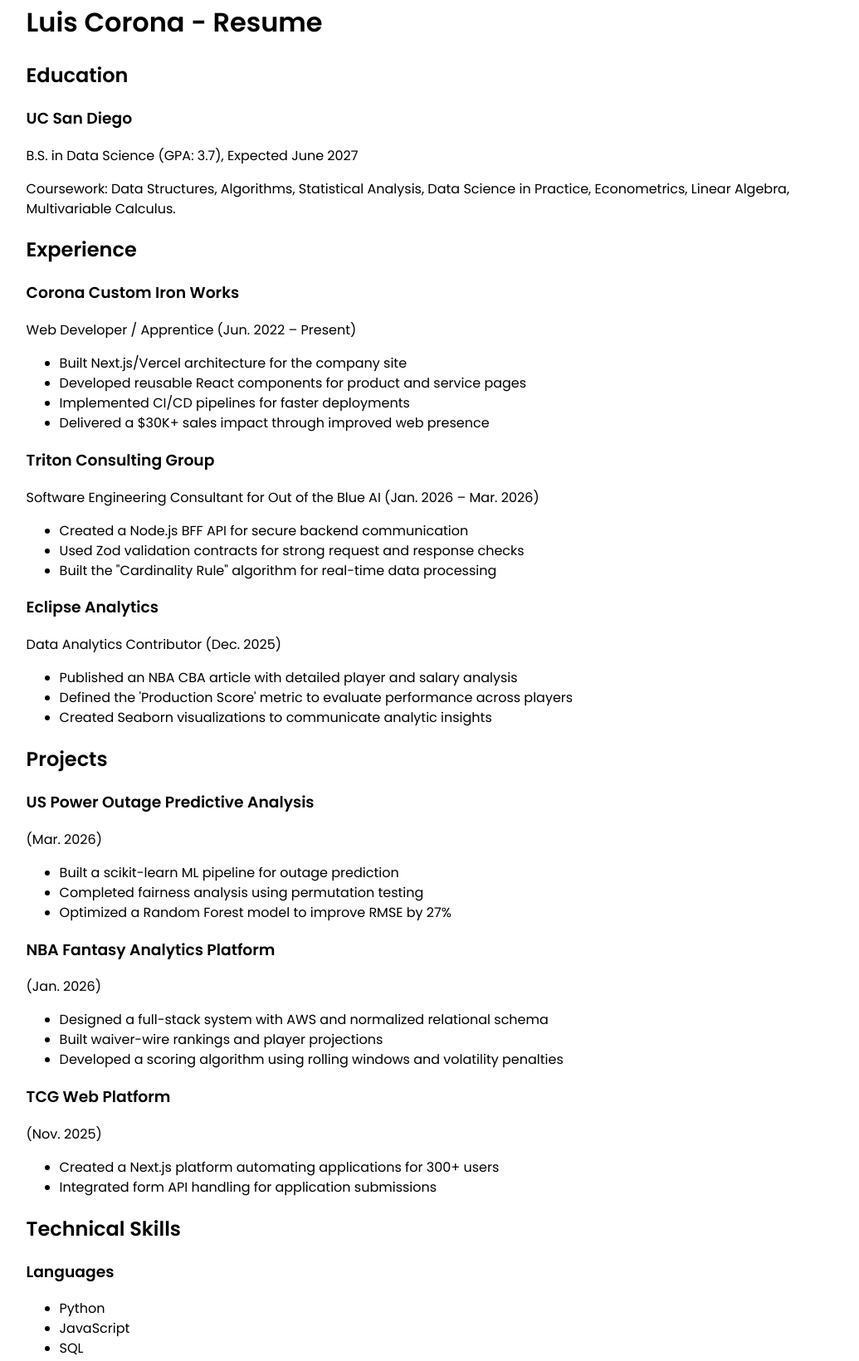
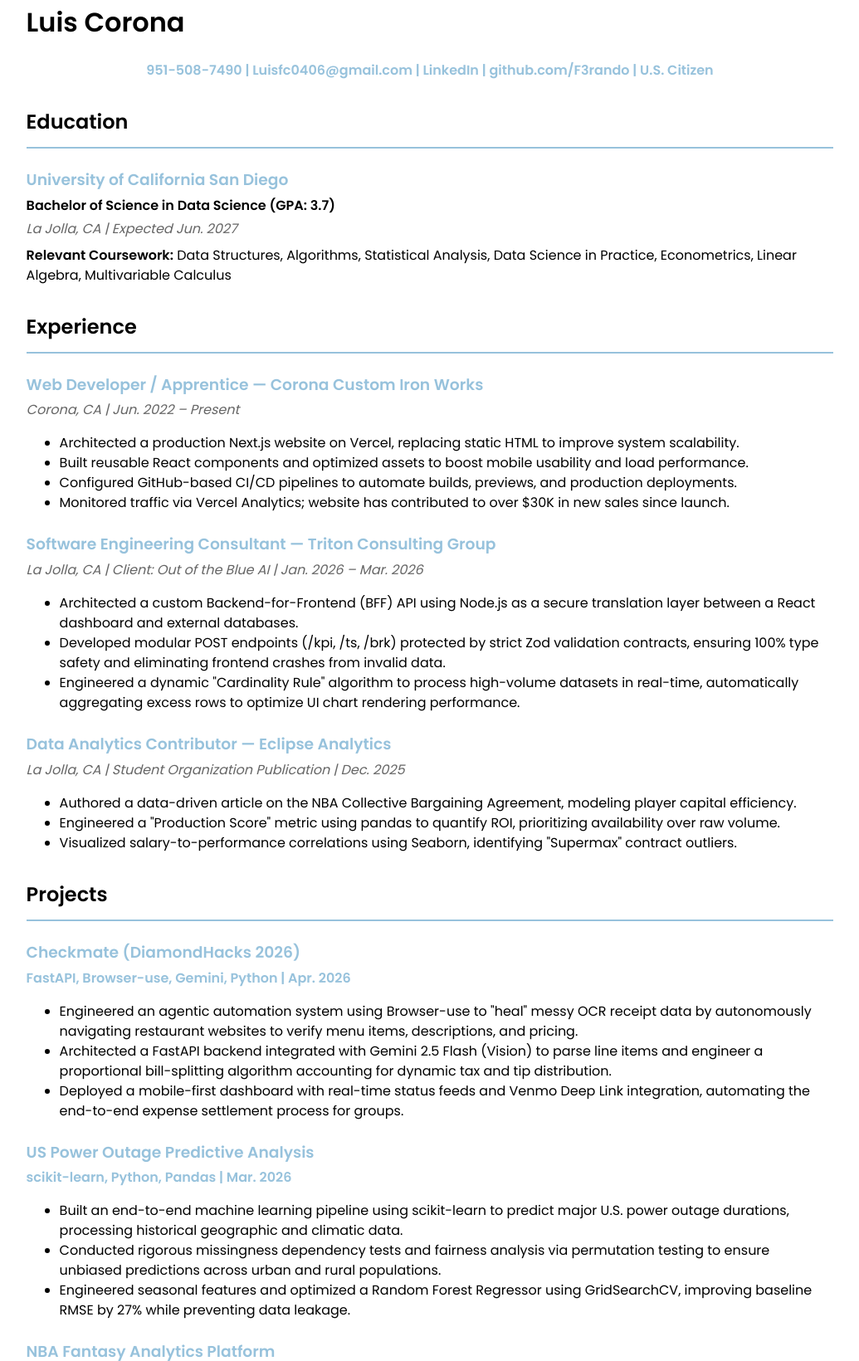
Before and after one commit to F3rando/Portfolio, a plain HTML site: page cv/index.html in a window 1280 px wide. Shown: the part 74-1714 px from the top of the page at 83% size, without its empty margins (122-1157 px from the left). Drawn offline with Linux system fonts and the light colour scheme.

Commit message:
finished css styling

```diff
--- a/cv/index.html
+++ b/cv/index.html
@@ -18,86 +18,111 @@
         </ul>
     </nav>
 
-    <h1>Luis Corona - Resume</h1>
+    <h1>Luis Corona</h1>
+    <p class="contact-info">951-508-7490 | Luisfc0406@gmail.com | LinkedIn | github.com/F3rando | U.S. Citizen</p>
 
     <section id="education">
         <h2>Education</h2>
-        <article>
-            <h3>UC San Diego</h3>
-            <p>B.S. in Data Science (GPA: 3.7), Expected <time datetime="2027-06">June 2027</time></p>
-            <p>Coursework: Data Structures, Algorithms, Statistical Analysis, Data Science in Practice, Econometrics, Linear Algebra, Multivariable Calculus.</p>
-        </article>
+        <div class="education-item">
+            <h3>University of California San Diego</h3>
+            <p class="degree">Bachelor of Science in Data Science (GPA: 3.7)</p>
+            <p class="location">La Jolla, CA | Expected Jun. 2027</p>
+            <p class="coursework"><strong>Relevant Coursework:</strong> Data Structures, Algorithms, Statistical Analysis, Data Science in Practice, Econometrics, Linear Algebra, Multivariable Calculus</p>
+        </div>
     </section>
 
     <section id="experience">
         <h2>Experience</h2>
-        <article>
-            <h3>Corona Custom Iron Works</h3>
-            <p>Web Developer / Apprentice (<time datetime="2022-06">Jun. 2022</time> – Present)</p>
+
+        <div class="experience-item">
+            <h3>Web Developer / Apprentice — Corona Custom Iron Works</h3>
+            <p class="location">Corona, CA | Jun. 2022 – Present</p>
             <ul>
-                <li>Built Next.js/Vercel architecture for the company site</li>
-                <li>Developed reusable React components for product and service pages</li>
-                <li>Implemented CI/CD pipelines for faster deployments</li>
-                <li>Delivered a $30K+ sales impact through improved web presence</li>
+                <li>Architected a production Next.js website on Vercel, replacing static HTML to improve system scalability.</li>
+                <li>Built reusable React components and optimized assets to boost mobile usability and load performance.</li>
+                <li>Configured GitHub-based CI/CD pipelines to automate builds, previews, and production deployments.</li>
+                <li>Monitored traffic via Vercel Analytics; website has contributed to over $30K in new sales since launch.</li>
             </ul>
-        </article>
-        <article>
-            <h3>Triton Consulting Group</h3>
-            <p>Software Engineering Consultant for Out of the Blue AI (<time datetime="2026-01">Jan. 2026</time> – <time datetime="2026-03">Mar. 2026</time>)</p>
+        </div>
+
+        <div class="experience-item">
+            <h3>Software Engineering Consultant — Triton Consulting Group</h3>
+            <p class="location">La Jolla, CA | Client: Out of the Blue AI | Jan. 2026 – Mar. 2026</p>
             <ul>
-                <li>Created a Node.js BFF API for secure backend communication</li>
-                <li>Used Zod validation contracts for strong request and response checks</li>
-                <li>Built the "Cardinality Rule" algorithm for real-time data processing</li>
+                <li>Architected a custom Backend-for-Frontend (BFF) API using Node.js as a secure translation layer between a React dashboard and external databases.</li>
+                <li>Developed modular POST endpoints (/kpi, /ts, /brk) protected by strict Zod validation contracts, ensuring 100% type safety and eliminating frontend crashes from invalid data.</li>
+                <li>Engineered a dynamic "Cardinality Rule" algorithm to process high-volume datasets in real-time, automatically aggregating excess rows to optimize UI chart rendering performance.</li>
             </ul>
-        </article>
-        <article>
-            <h3>Eclipse Analytics</h3>
-            <p>Data Analytics Contributor (<time datetime="2025-12">Dec. 2025</time>)</p>
+        </div>
+
+        <div class="experience-item">
+            <h3>Data Analytics Contributor — Eclipse Analytics</h3>
+            <p class="location">La Jolla, CA | Student Organization Publication | Dec. 2025</p>
             <ul>
-                <li>Published an NBA CBA article with detailed player and salary analysis</li>
-                <li>Defined the 'Production Score' metric to evaluate performance across players</li>
-                <li>Created Seaborn visualizations to communicate analytic insights</li>
+                <li>Authored a data-driven article on the NBA Collective Bargaining Agreement, modeling player capital efficiency.</li>
+                <li>Engineered a "Production Score" metric using pandas to quantify ROI, prioritizing availability over raw volume.</li>
+                <li>Visualized salary-to-performance correlations using Seaborn, identifying "Supermax" contract outliers.</li>
             </ul>
-        </article>
+        </div>
     </section>
 
     <section id="projects">
         <h2>Projects</h2>
-        <article>
+
+        <div class="project-item">
+            <h3>Checkmate (DiamondHacks 2026)</h3>
+            <p class="tech">FastAPI, Browser-use, Gemini, Python | Apr. 2026</p>
+            <ul>
+                <li>Engineered an agentic automation system using Browser-use to "heal" messy OCR receipt data by autonomously navigating restaurant websites to verify menu items, descriptions, and pricing.</li>
+                <li>Architected a FastAPI backend integrated with Gemini 2.5 Flash (Vision) to parse line items and engineer a proportional bill-splitting algorithm accounting for dynamic tax and tip distribution.</li>
+                <li>Deployed a mobile-first dashboard with real-time status feeds and Venmo Deep Link integration, automating the end-to-end expense settlement process for groups.</li>
+            </ul>
+        </div>
+
+        <div class="project-item">
             <h3>US Power Outage Predictive Analysis</h3>
-            <p>(<time datetime="2026-03">Mar. 2026</time>)</p>
+            <p class="tech">scikit-learn, Python, Pandas | Mar. 2026</p>
             <ul>
-                <li>Built a scikit-learn ML pipeline for outage prediction</li>
-                <li>Completed fairness analysis using permutation testing</li>
-                <li>Optimized a Random Forest model to improve RMSE by 27%</li>
+                <li>Built an end-to-end machine learning pipeline using scikit-learn to predict major U.S. power outage durations, processing historical geographic and climatic data.</li>
+                <li>Conducted rigorous missingness dependency tests and fairness analysis via permutation testing to ensure unbiased predictions across urban and rural populations.</li>
+                <li>Engineered seasonal features and optimized a Random Forest Regressor using GridSearchCV, improving baseline RMSE by 27% while preventing data leakage.</li>
             </ul>
-        </article>
-        <article>
+        </div>
+
+        <div class="project-item">
             <h3>NBA Fantasy Analytics Platform</h3>
-            <p>(<time datetime="2026-01">Jan. 2026</time>)</p>
+            <p class="tech">Python, SQL, AWS, Pandas | Jan. 2026</p>
             <ul>
-                <li>Designed a full-stack system with AWS and normalized relational schema</li>
-                <li>Built waiver-wire rankings and player projections</li>
-                <li>Developed a scoring algorithm using rolling windows and volatility penalties</li>
+                <li>Architected a full-stack analytics system with a database-backed pipeline ingesting NBA game data to generate waiver-wire rankings.</li>
+                <li>Designed a normalized relational schema with idempotent incremental updates, enabling fast querying of player and injury stats.</li>
+                <li>Engineered a scoring algorithm using rolling 7/14-day windows, minutes-trend analysis, and volatility penalties to identify sleeper candidates.</li>
             </ul>
-        </article>
-        <article>
-            <h3>TCG Web Platform</h3>
-            <p>(<time datetime="2025-11">Nov. 2025</time>)</p>
-            <ul>
-                <li>Created a Next.js platform automating applications for 300+ users</li>
-                <li>Integrated form API handling for application submissions</li>
-            </ul>
-        </article>
+        </div>
     </section>
 
     <section id="skills">
         <h2>Technical Skills</h2>
-        <h3>Languages</h3>
-        <ul>
-            <li>Python</li>
-            <li>JavaScript</li>
-            <li>SQL</li>
+
+        <div class="skill-category">
+            <h3>Languages</h3>
+            <p>Python, Java, JavaScript, HTML/CSS, SQL</p>
+        </div>
+
+        <div class="skill-category">
+            <h3>Frameworks & Tools</h3>
+            <p>Next.js, React, FastAPI, Browser-use, Supabase, Node.js, AWS, Git/GitHub, CI/CD, Vercel</p>
+        </div>
+
+        <div class="skill-category">
+            <h3>Data Science</h3>
+            <p>pandas, scikit-learn, NumPy, Matplotlib, Seaborn, Machine Learning, Exploratory Data Analysis (EDA)</p>
+        </div>
+
+        <div class="skill-category">
+            <h3>Concepts & Other</h3>
+            <p>ETL Pipelines, Relational Database Design, API Integration, Auth Systems, UI/UX, SEO, Bilingual</p>
+        </div>
+    </section>
         </ul>
         <h3>Frameworks</h3>
         <ul>
--- a/style.css
+++ b/style.css
@@ -116,3 +116,64 @@ form input[type="submit"] {
 .projects-grid article a:hover {
   text-decoration: underline;
 }
+
+/* CV/Resume Styling */
+.contact-info {
+  text-align: center;
+  font-weight: 600;
+  margin-bottom: 2em;
+  color: var(--color-accent);
+}
+
+#education, #experience, #projects, #skills {
+  margin-bottom: 2em;
+}
+
+#education h2, #experience h2, #projects h2, #skills h2 {
+  border-bottom: 2px solid var(--color-accent);
+  padding-bottom: 0.5em;
+  margin-bottom: 1em;
+}
+
+.education-item, .experience-item, .project-item {
+  margin-bottom: 1.5em;
+}
+
+.education-item h3, .experience-item h3, .project-item h3 {
+  margin-bottom: 0.25em;
+  color: var(--color-accent);
+}
+
+.degree {
+  font-weight: 600;
+  margin: 0.25em 0;
+}
+
+.location {
+  font-style: italic;
+  color: #666;
+  margin: 0.25em 0;
+}
+
+.coursework {
+  margin-top: 0.5em;
+}
+
+.tech {
+  font-weight: 600;
+  color: var(--color-accent);
+  margin: 0.25em 0;
+}
+
+.skill-category {
+  margin-bottom: 1em;
+}
+
+.skill-category h3 {
+  margin-bottom: 0.25em;
+  color: var(--color-accent);
+}
+
+.skill-category p {
+  margin: 0;
+}
```
Also changed, not shown: projects/index.html (+4 -3 lines).
